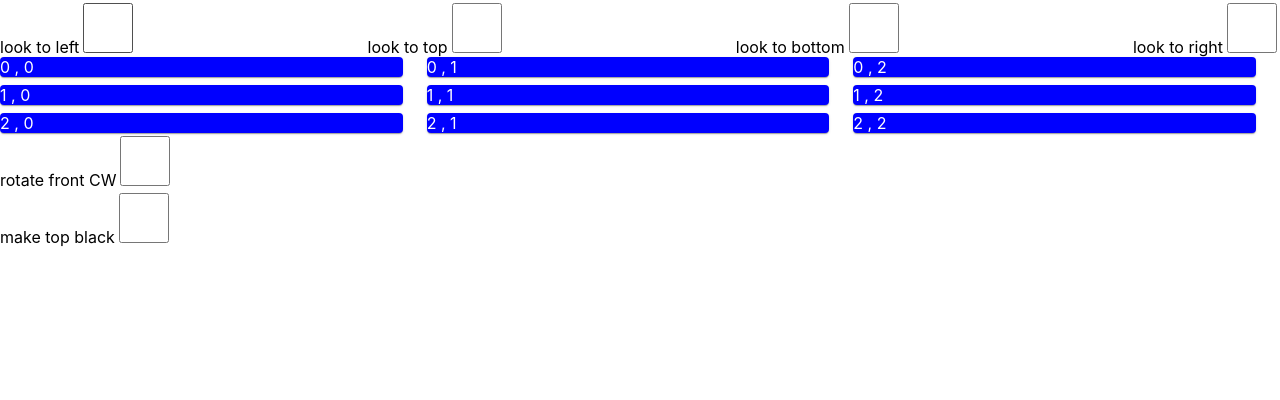
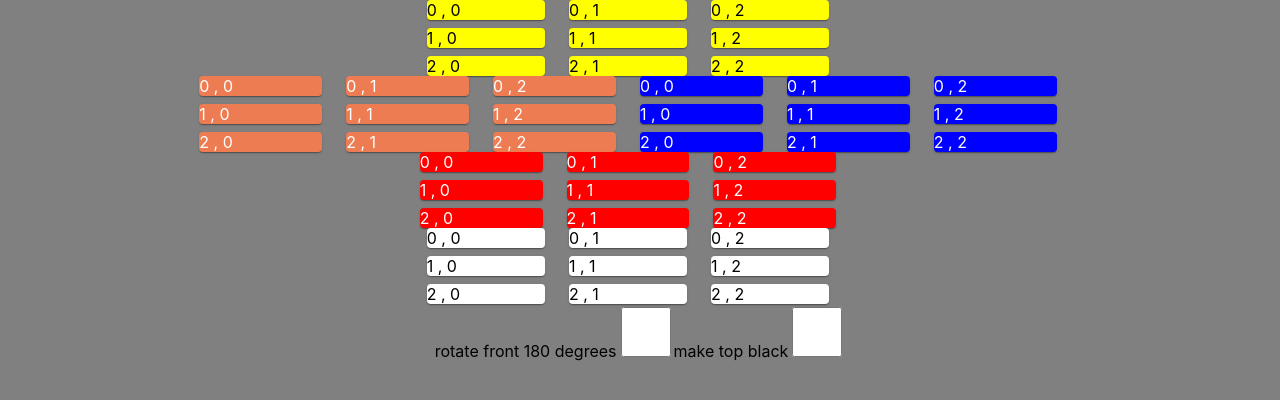
Before and after one commit to TheAlexSannikov/rubiks, a React (Create React App) app: page / in a window 1280 px wide. Shown: the top 400 px of the page. Built offline with nearby package versions, Linux system fonts and the light colour scheme.

Commit message:
added ability to click on cube

```diff
--- a/src/App.css
+++ b/src/App.css
@@ -1,3 +1,7 @@
+body {
+  background-color: gray;
+}
+
 .App {
   text-align: center;
 }
@@ -30,6 +34,7 @@
 
 .cuberow {
   color: white !important;
+  max-width: 10vw;
 }
 
 .cuberow.WHITE {
@@ -50,7 +55,7 @@
 }
 .cuberow.ORANGE {
   /* color: orange; */
-  background-color: orange;
+  background-color: rgb(238, 124, 82);
 }
 .cuberow.YELLOW {
   color: black !important;
@@ -61,7 +66,7 @@
   background-color: BLACK;
 }
 
-.controls-top {
+.controls {
   display: flex;
   justify-content: space-between;
 }
--- a/src/App.js
+++ b/src/App.js
@@ -8,15 +8,15 @@ class App extends React.Component {
   }
 
   getCube() {
-    return(
-      <Cube/>
+    return (
+      <Cube />
     );
   }
 
   render() {
     return (
       <>
-      {this.getCube()}
+        {this.getCube() }
       </>
     )
   }
--- a/src/Cube.js
+++ b/src/Cube.js
@@ -1,7 +1,7 @@
 import React from 'react';
 import './App.css';
 import { Grid } from '@material-ui/core';
-import CubeRow from './CubeRow';
+import CubeFace from './CubeFace';
 
 const colors = ['WHITE', 'BLUE', 'RED', 'GREEN', 'ORANGE', 'YELLOW']; // dictates the starting position; and center pieces
 const faceNames = ['BOTTOM', 'FRONT', 'RIGHT', 'BACK', 'LEFT', 'TOP'];
@@ -11,25 +11,31 @@ class Cube extends React.Component {
           super(props)
           this.state = {
                faces: {},
-               // displayedFace: props.displayedFace,
           }
           this.lookToRightFace = this.lookToRightFace.bind(this);
           this.lookToLeftFace = this.lookToLeftFace.bind(this);
           this.lookToTopFace = this.lookToTopFace.bind(this);
           this.lookToBottomFace = this.lookToBottomFace.bind(this);
           this.rotateFrontCW = this.rotateFrontCW.bind(this);
+          this.rotateFront180Deg = this.rotateFront180Deg.bind(this);
+          this.rotateFrontCCW = this.rotateFrontCCW.bind(this);
           this.makeTopBlack = this.makeTopBlack.bind(this); //debug purposes
+          this.getTopControls = this.getTopControls.bind(this);
+          this.getBottomControls = this.getBottomControls.bind(this);
+
      }
 
      rotateFace(face, dir) { //lookToRight: top -> cw; bottom -> ccw
-          if (dir !== 'ccw' && dir !== 'cw')
-               throw 'dir can only be ccw or cw'
+          if (dir !== 'ccw' && dir !== 'cw') {
+               console.error('dir can only be ccw or cw');
+               return;
+          }
           //lazy
           let newFace = [];
           let top = [];
           let meat = [];
           let bottom = [];
-          if (dir == 'cw') {
+          if (dir === 'cw') {
                top.push(face[2][0]); top.push(face[1][0]); top.push(face[0][0]);
                meat.push(face[2][1]); meat.push(face[1][1]); meat.push(face[0][1]);
                bottom.push(face[2][2]); bottom.push(face[1][2]); bottom.push(face[0][2]);
@@ -102,8 +108,8 @@ class Cube extends React.Component {
           const faces = this.state.faces;
           let newFaces = {};
           newFaces["FRONT"] = faces["TOP"];
-          newFaces["TOP"] = this.rotateFace(this.rotateFace(faces["BACK"],"cw"), "cw"); //fix issue?
-          newFaces["BACK"] = this.rotateFace(this.rotateFace(faces["BOTTOM"],"cw"), "cw"); //fix issue?;
+          newFaces["TOP"] = this.rotateFace(this.rotateFace(faces["BACK"], "cw"), "cw"); //fix issue?
+          newFaces["BACK"] = this.rotateFace(this.rotateFace(faces["BOTTOM"], "cw"), "cw"); //fix issue?;
           newFaces["BOTTOM"] = faces["FRONT"];
 
           newFaces["LEFT"] = this.rotateFace(faces["LEFT"], "cw");
@@ -116,8 +122,8 @@ class Cube extends React.Component {
           const faces = this.state.faces;
           let newFaces = {};
           newFaces["FRONT"] = faces["BOTTOM"];
-          newFaces["BOTTOM"] = this.rotateFace(this.rotateFace(faces["BACK"],"cw"), "cw"); //fix issue?
-          newFaces["BACK"] = this.rotateFace(this.rotateFace(faces["TOP"],"cw"), "cw"); //fix issue?
+          newFaces["BOTTOM"] = this.rotateFace(this.rotateFace(faces["BACK"], "cw"), "cw"); //fix issue?
+          newFaces["BACK"] = this.rotateFace(this.rotateFace(faces["TOP"], "cw"), "cw"); //fix issue?
           newFaces["TOP"] = faces["FRONT"];
           newFaces["LEFT"] = this.rotateFace(faces["LEFT"], "ccw");
           newFaces["RIGHT"] = this.rotateFace(faces["RIGHT"], "cw")
@@ -125,16 +131,16 @@ class Cube extends React.Component {
           // console.log(this.state.faces);
      }
 
-     rotateFrontCW(cube) {
-          if (cube == undefined || cube["FRONT"] === undefined)
-               return
+     rotateFrontCW(cube, directlyUpdateCube) {
+          if (cube === undefined || cube["FRONT"] === undefined) {
+               if (this.state.faces !== undefined) {
+                    cube = this.state.faces;
+               } else {
+                    return;
+               }
+          }
 
           let newCube = {};
-          // for (const faceName in cube) { //copy cube
-          //      const face = object[faceName];
-          //      newCube[faceName] = face;
-          // }
-
 
           let leftFace = JSON.parse(JSON.stringify(cube["LEFT"]));
           let topFace = JSON.parse(JSON.stringify(cube["TOP"]));
@@ -149,10 +155,6 @@ class Cube extends React.Component {
           topFace[2][0] = cube["LEFT"][2][2];
           topFace[2][1] = cube["LEFT"][1][2];
           topFace[2][2] = cube["LEFT"][0][2];
-
-          // topFace[2][0] = cube["LEFT"][0][2];
-          // topFace[2][1] = cube["LEFT"][1][2];
-          // topFace[2][2] = cube["LEFT"][2][2];
 
           rightFace[0][0] = cube["TOP"][2][0];
           rightFace[1][0] = cube["TOP"][2][1];
@@ -170,14 +172,34 @@ class Cube extends React.Component {
           newCube["TOP"] = topFace;
           newCube["RIGHT"] = rightFace;
           newCube["BOTTOM"] = bottomFace;
-          console.log(newCube)
-          return newCube;
+
+          if (directlyUpdateCube) {
+               this.setState({ faces: newCube });
+          } else {
+               return newCube;
+          }
+     }
+
+     rotateFront180Deg(cube) {
+          let newCube = this.rotateFrontCW(cube);
+          return this.rotateFrontCW(newCube);
+     }
+
+     rotateFrontCCW(cube, directlyUpdateCube) {
+          console.log("in cube.js. Rotate front CCW")
+          let newCube = this.rotateFront180Deg(cube);
+          newCube = this.rotateFrontCW(newCube);
+          if (directlyUpdateCube) {
+               this.setState({ faces: newCube });
+          } else {
+               return newCube;
+          }
      }
 
      makeTopBlack() {
           let newFaces = JSON.parse(JSON.stringify(this.state.faces))
           let face = this.state.faces["FRONT"];
-          if (face === undefined || face[0] == undefined || face[0][0] == undefined) {
+          if (face === undefined || face[0] === undefined || face[0][0] === undefined) {
                console.log("could not set top black");
                return
           }
@@ -190,14 +212,7 @@ class Cube extends React.Component {
           this.setState({ faces: newFaces });
      }
 
-     displayFace(faceName) {
-          let face = this.state.faces[faceName];
-          if (face === undefined)
-               return
-          let top = face[0];
-          let meat = face[1];
-          let bottom = face[2];
-
+     getTopControls() {
           return (
                <>
                     <div className="controls controls-top">
@@ -205,55 +220,40 @@ class Cube extends React.Component {
                          <input
                                    type="checkbox"
                                    className="checkbox"
-                                   // value="1"
-                                   // checked={}
                                    onChange={this.lookToLeftFace} />
                          </label>
                          <label> look to top
                          <input
                                    type="checkbox"
                                    className="checkbox"
-                                   // value="1"
-                                   // checked={}
                                    onChange={this.lookToTopFace} />
                          </label>
                          <label> look to bottom
                          <input
                                    type="checkbox"
                                    className="checkbox"
-                                   // value="1"
-                                   // checked={}
                                    onChange={this.lookToBottomFace} />
                          </label>
                          <label> look to right
                          <input
                                    type="checkbox"
                                    className="checkbox"
-                                   // value="1"
-                                   // checked={}
                                    onChange={this.lookToRightFace} />
                          </label>
                     </div>
-                    <Grid container spacing={1}>
+               </>
+          )
+     }
 
-                         <Grid className={'top'} container item xs={12} spacing={3}>
-                              <CubeRow row={top} rowNumber={0} />
-                         </Grid>
-                         <Grid className={'meat'} container item xs={12} spacing={3}>
-                              <CubeRow row={meat} rowNumber={1} />
-                         </Grid>
-                         <Grid className={'bottom'} container item xs={12} spacing={3}>
-                              <CubeRow row={bottom} rowNumber={2} />
-                         </Grid>
-                    </Grid>
+     getBottomControls() {
+          return (
+               <>
                     <div className="controls controls-bottom">
-                         <label> rotate front CW
+                         <label> rotate front 180 degrees
                          <input
                                    type="checkbox"
                                    className="checkbox"
-                                   // value="1"
-                                   // checked={}
-                                   onChange={() => { this.setState({ faces: this.rotateFrontCW(this.state.faces) }); }} />
+                                   onChange={() => { this.setState({ faces: this.rotateFront180Deg(this.state.faces) }); }} />
                          </label>
                     </div>
 
@@ -262,26 +262,50 @@ class Cube extends React.Component {
                          <input
                                    type="checkbox"
                                    className="checkbox"
-                                   // value="1"
-                                   // checked={}
                                    onChange={this.makeTopBlack} />
                          </label>
                     </div>
                </>
-          );
+          )
      }
 
      render() {
           return (
-               <div>
-                    {this.displayFace("FRONT")}
-               </div>
+
+               <>
+                    <Grid xs={12} spacing={0} container direction="column" justify={"center"}>
+
+
+                         <Grid xs={12} spacing={0} container direction="row" justify={"center"}>
+                              <Grid item xs={4}>
+                                   <CubeFace faceArr={this.state.faces["TOP"]} facePosition={"TOP"} lookToFace={this.lookToTopFace} />
+                              </Grid>
+                         </Grid>
+                         <Grid xs={12} spacing={0} container direction="row" justify={"center"}>
+                              <Grid item>
+                                   <CubeFace faceArr={this.state.faces["LEFT"]} facePosition={"LEFT"} lookToFace={this.lookToLeftFace} />
+                              </Grid>
+                              <Grid item>
+                                   <CubeFace faceArr={this.state.faces["FRONT"]} facePosition={"FRONT"} rotateCW={this.rotateFrontCW} rotateCCW={this.rotateFrontCCW} />
+                              </Grid>
+                              <Grid item>
+                                   <CubeFace faceArr={this.state.faces["RIGHT"]} facePosition={"RIGHT"} lookToFace={this.lookToRightFace} />
+                              </Grid>
+                         </Grid>
+                         <Grid xs={12} spacing={0} container direction="row" justify={"center"}>
+                              <Grid item xs={4}>
+                                   <CubeFace faceArr={this.state.faces["BOTTOM"]} facePosition={"BOTTOM"} lookToFace={this.lookToBottomFace} />
+                              </Grid>
+                         </Grid>
+                         <Grid Grid xs={12} spacing={0} container direction="row" justify={"center"} >
+                              {this.getBottomControls()}
+                         </Grid>
+                    </Grid>
+
+
+               </>
           )
      }
-
-     // taken from https://material-ui.com/components/grid/
-
-
 }
 
 export default Cube;
--- /dev/null
+++ b/src/CubeFace.js
@@ -0,0 +1,64 @@
+import React from 'react';
+import { Grid } from '@material-ui/core';
+import CubeRow from './CubeRow';
+
+class CubeFace extends React.Component {
+     constructor(props) {
+          super(props)
+          this.handleCenterPieceClick = this.handleCenterPieceClick.bind(this);
+     }
+
+     //clicking center piece will rotate front piece
+     handleCenterPieceClick(e) {
+          console.log("click detected");
+          (e.type === 'click') ? this.props.rotateCCW(undefined, true) : this.props.rotateCW(undefined, true);
+     }
+
+     getFace() {
+          if (this.props.faceArr === undefined || this.props.faceArr[2] === undefined || this.props.faceArr[2][2] === undefined)
+               return (
+                    <></>
+               )
+          let top = this.props.faceArr[0];
+          let meat = this.props.faceArr[1];
+          let bottom = this.props.faceArr[2];
+
+          return (this.props.facePosition === "FRONT" ?
+               //front face
+               <Grid container spacing={1} >
+                    <Grid className={'top'} container item xs={12} spacing={3}>
+                         <CubeRow row={top} front rowNumber={0} />
+                    </Grid>
+                    <Grid className={'meat'} container item xs={12} spacing={3}>
+                         <CubeRow row={meat} front handleCenterClick={this.handleCenterPieceClick} rowNumber={1} />
+                    </Grid>
+                    <Grid className={'bottom'} container item xs={12} spacing={3}>
+                         <CubeRow row={bottom} front rowNumber={2} />
+                    </Grid>
+               </Grid>
+               ://other faces
+               <Grid container spacing={1} onClick={this.props.lookToFace}>
+                    <Grid className={'top'} container item xs={12} spacing={3}>
+                         <CubeRow row={top} rowNumber={0} />
+                    </Grid>
+                    <Grid className={'meat'} container item xs={12} spacing={3}>
+                         <CubeRow row={meat} rowNumber={1} />
+                    </Grid>
+                    <Grid className={'bottom'} container item xs={12} spacing={3}>
+                         <CubeRow row={bottom} rowNumber={2} />
+                    </Grid>
+               </Grid>
+          )
+     }
+
+     render() {
+
+
+          return (
+               <>
+                    {this.getFace()}
+               </>
+          );
+     }
+}
+export default CubeFace
--- a/src/CubeRow.js
+++ b/src/CubeRow.js
@@ -1,30 +1,36 @@
 import React from 'react';
 import { Grid, Paper } from '@material-ui/core';
 
-class CubeRow extends React.Component {
-     constructor(props) {
-          super(props)
-     }
-
-
-     render() {
-          if (this.props.row === undefined)
+function CubeRow(props) {
+     if (props.row === undefined)
           return
-
-          return (
-               <React.Fragment>
+     return (props.front ?
+          <>
                <Grid item xs={4}>
-                         <Paper className={`cuberow left ${this.props.row[0]}`} > {this.props.rowNumber} , {0} </Paper>
+                    <Paper className={`cuberow left ${props.row[0]}`}> {props.rowNumber} , {0} </Paper>
                </Grid>
                <Grid item xs={4}>
-                         <Paper className={`cuberow center ${this.props.row[1]}`}> {this.props.rowNumber} , {1} </Paper>
+                    <Paper className={`cuberow center ${props.row[1]}`} onClick={(e) => props.handleCenterClick(e)} onContextMenu={(e) => {
+                         props.handleCenterClick(e); e.preventDefault();
+                    }}> {props.rowNumber} , {1} </Paper>
                </Grid>
-                    <Grid className={'right'} item xs={4}>
-                         <Paper className={`cuberow right ${this.props.row[2]}`}> {this.props.rowNumber} , {2} </Paper>
+               <Grid item xs={4}>
+                    <Paper className={`cuberow right ${props.row[2]}`}> {props.rowNumber} , {2} </Paper>
                </Grid>
-               </React.Fragment>
+          </>
+          :
+          <>
+               <Grid item xs={4}>
+                    <Paper className={`cuberow left ${props.row[0]}`} > {props.rowNumber} , {0} </Paper>
+               </Grid>
+               <Grid item xs={4}>
+                    <Paper className={`cuberow center ${props.row[1]}`}> {props.rowNumber} , {1} </Paper>
+               </Grid>
+               <Grid item xs={4}>
+                    <Paper className={`cuberow right ${props.row[2]}`}> {props.rowNumber} , {2} </Paper>
+               </Grid>
+          </>
      );
-     }
 }
 
 export default CubeRow;
```
Also changed, not shown: 1 other file (tests, documents, lock files or other folders). Lines whose indentation alone changed are shown as unchanged.
